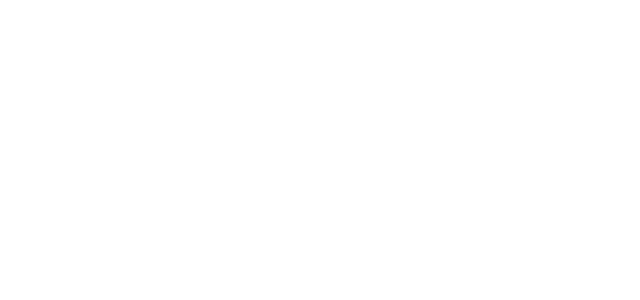
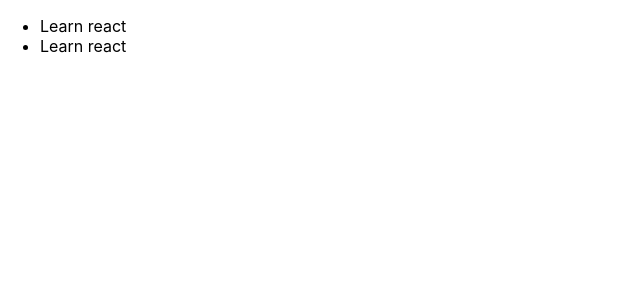
Before and after one commit to songhee24/typescript-todoList, a React (Create React App) app: page / in a window 1280 px wide. Shown: the top 300 px of the page, without its empty margins (0-640 px from the left). Built offline with nearby package versions, Linux system fonts and the light colour scheme.

Commit message:
Working with Components & TypeScript:

```diff
--- a/src/App.tsx
+++ b/src/App.tsx
@@ -1,9 +1,10 @@
 import React from "react";
+import Todos from "./components/Todos";
 
 function App() {
   return (
     <div>
-
+        <Todos/>
     </div>
   );
 }
--- /dev/null
+++ b/src/components/Todos.tsx
@@ -0,0 +1,10 @@
+const Todos = () => {
+  return (
+    <ul>
+      <li>Learn react</li>
+      <li>Learn react</li>
+    </ul>
+  );
+};
+
+export default Todos;
```
